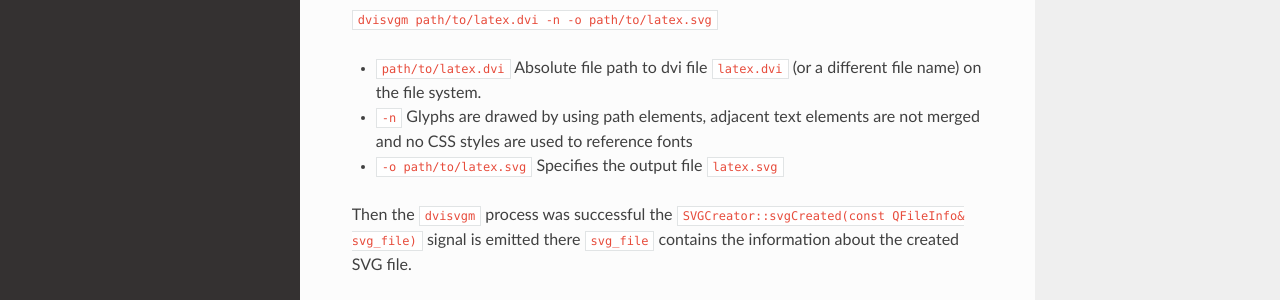
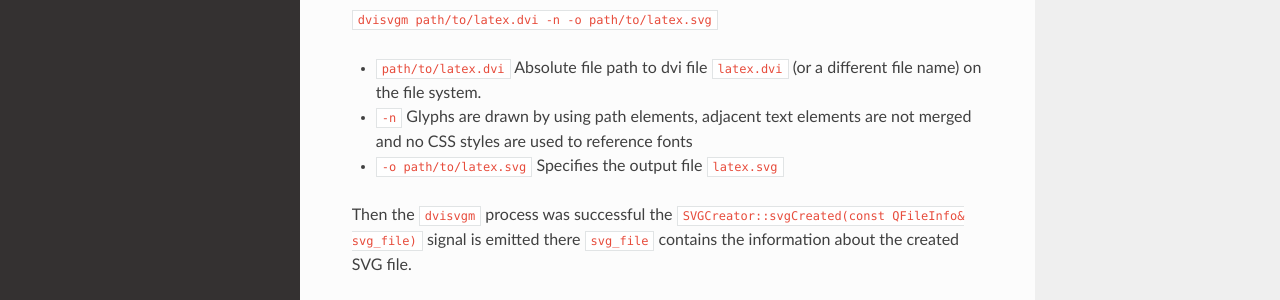
Before and after one commit to codingwithmagga/mathvizanimator, a Sphinx documentation site: the page built from docs/developer/mva_svg.rst, in a window 1280 px wide and 1163 px high. Shown: the part 697-997 px from the top of the window. Built offline with Sphinx 7.4.7 and the Read the Docs theme 2.0.0, drawn with Linux system fonts in a browser that asks for light colours; pages that are not in the unit, such as notebooks, are missing from menus.

Commit message:
Fix spelling

```diff
--- a/docs/developer/mva_svg.rst
+++ b/docs/developer/mva_svg.rst
@@ -19,7 +19,7 @@
 ``dvisvgm path/to/latex.dvi -n -o path/to/latex.svg``
 
 * ``path/to/latex.dvi`` Absolute file path to dvi file ``latex.dvi`` (or a different file name) on the file system.
-* ``-n``  Glyphs are drawed by using path elements, adjacent text elements are not merged and no CSS styles are used to reference fonts
+* ``-n``  Glyphs are drawn by using path elements, adjacent text elements are not merged and no CSS styles are used to reference fonts
 * ``-o path/to/latex.svg`` Specifies the output file ``latex.svg``
 
 Then the ``dvisvgm`` process was successful the ``SVGCreator::svgCreated(const QFileInfo& svg_file)`` signal is emitted there ``svg_file`` contains the information about the created SVG file.
```
Also changed, not shown: 2 other files.
